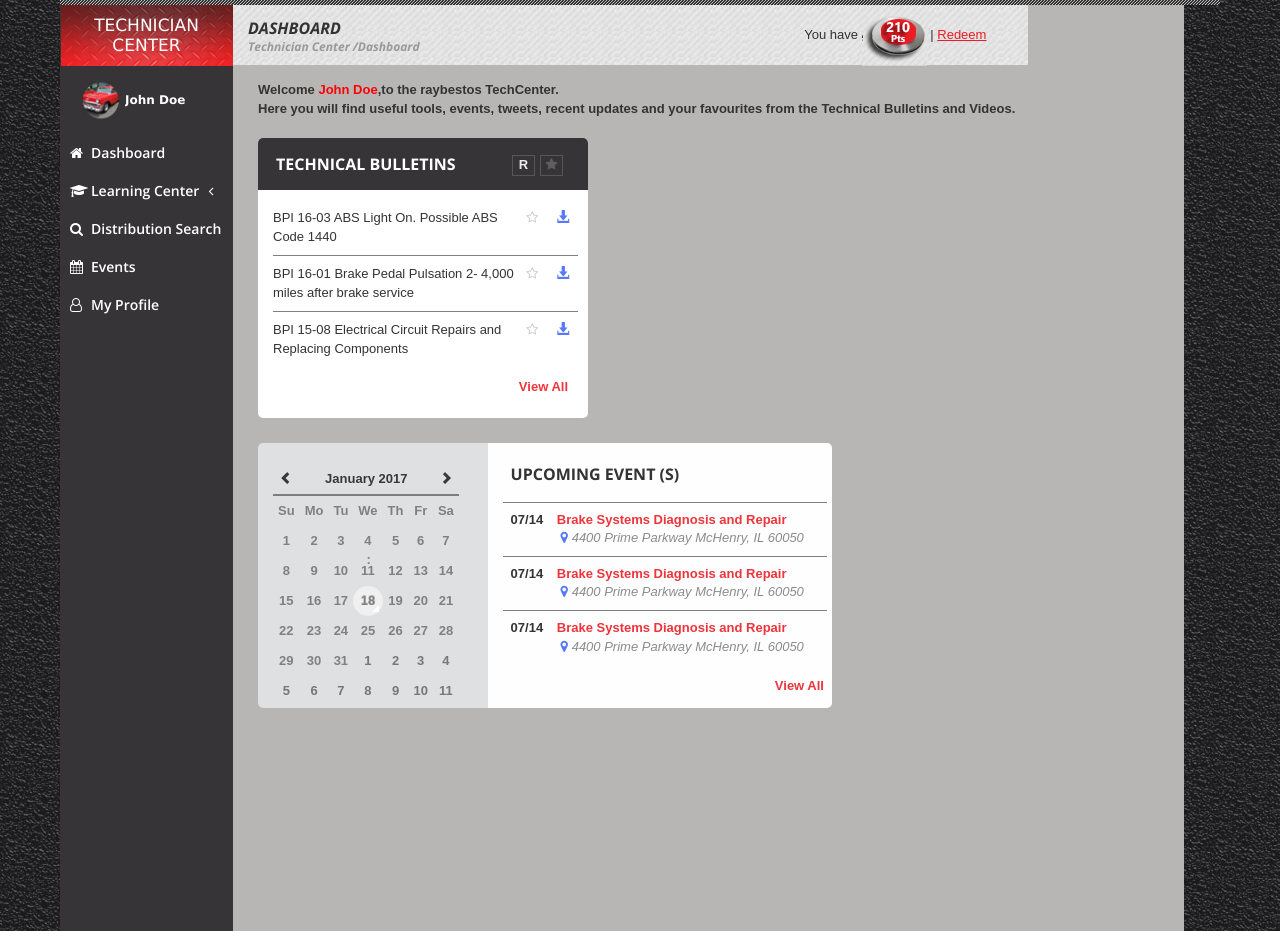
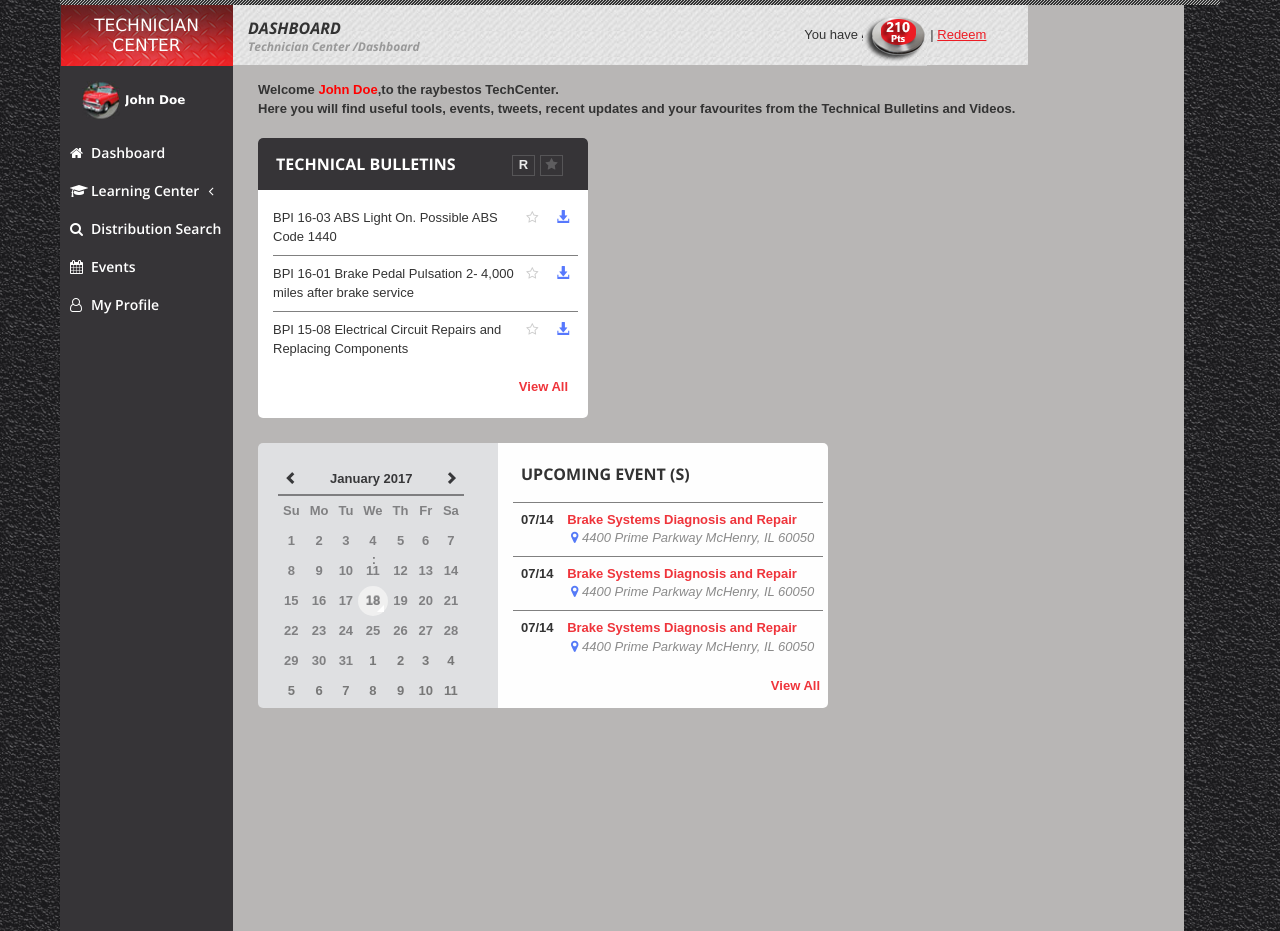
Before and after one commit to sureshkumarprs/technicianHtml, a plain HTML site: page Dashboard.html in a window 1280 px wide. Shown: the part 169-1100 px from the top of the page. Drawn offline with nearby package versions, Linux system fonts and the light colour scheme.

Commit message:
commented

```diff
--- a/css/main.css
+++ b/css/main.css
@@ -447,8 +447,8 @@
 
 .rightMenuPanedashboard  .row.technicianlogincalendertweetlayout {padding:25px;}
 .rightMenuPanedashboard  .row.technicianlogincalendertweetlayout .upcomingevents .row.calender{width:574px;height:265px;}
-.rightMenuPanedashboard  .row.technicianlogincalendertweetlayout .upcomingevents .row.calender .calenderevent{width:247px;height:265px;background:#dfe0e2;border-radius:5px 0 0 5px;width:40%}
-.rightMenuPanedashboard  .row.technicianlogincalendertweetlayout .upcomingevents .row.calender .upcomingeventcontent{width: 327px;background:#fefefe;height:265px;border-radius:0 5px 5px 0; width:60%;padding:5px;}
+.rightMenuPanedashboard  .row.technicianlogincalendertweetlayout .upcomingevents .row.calender .calenderevent{width:240px;height:265px;background:#dfe0e2;border-radius:5px 0 0 5px;padding: 0 20px !important;}
+.rightMenuPanedashboard  .row.technicianlogincalendertweetlayout .upcomingevents .row.calender .upcomingeventcontent{width:330px;background:#fefefe;height:265px;border-radius:0 5px 5px 0; padding:5px;}
 .rightMenuPanedashboard  .row.technicianlogincalendertweetlayout .upcomingevents .row.calender  .upcomingeventcontent .eventcontent ul{list-style:none;padding-left:10px;}
 .rightMenuPanedashboard  .row.technicianlogincalendertweetlayout .upcomingevents .row.calender  .upcomingeventcontent .eventcontent ul li{border-bottom: 1px solid grey;padding:8px;}
 .rightMenuPanedashboard  .row.technicianlogincalendertweetlayout .upcomingevents .row.calender  .upcomingeventcontent .eventcontent ul li:last-child{border:none;}
@@ -462,6 +462,7 @@
 .bootstrap-datetimepicker-widget table thead tr:first-child th {color:#38383a;border-bottom: 2px solid #38383a;}
 .bootstrap-datetimepicker-widget table td.active,.bootstrap-datetimepicker-widget table td.active:hover {background-color: #f0f0f0 !important ;color:#808082 !important;}
 
+/*----------------------------------------------------------------------------------*/
 
 .rightMenuPanedashboard  .row.Techniciandashboard  .dashboardcontent2 .seconddashboard{width:570px;height:280px;margin-left: 29px;  }
 .rightMenuPanedashboard  .row.Techniciandashboard  .dashboardcontent2 .seconddashboard .top{width:570px;height:50px;background:#363437;border-radius:5px;}
```
